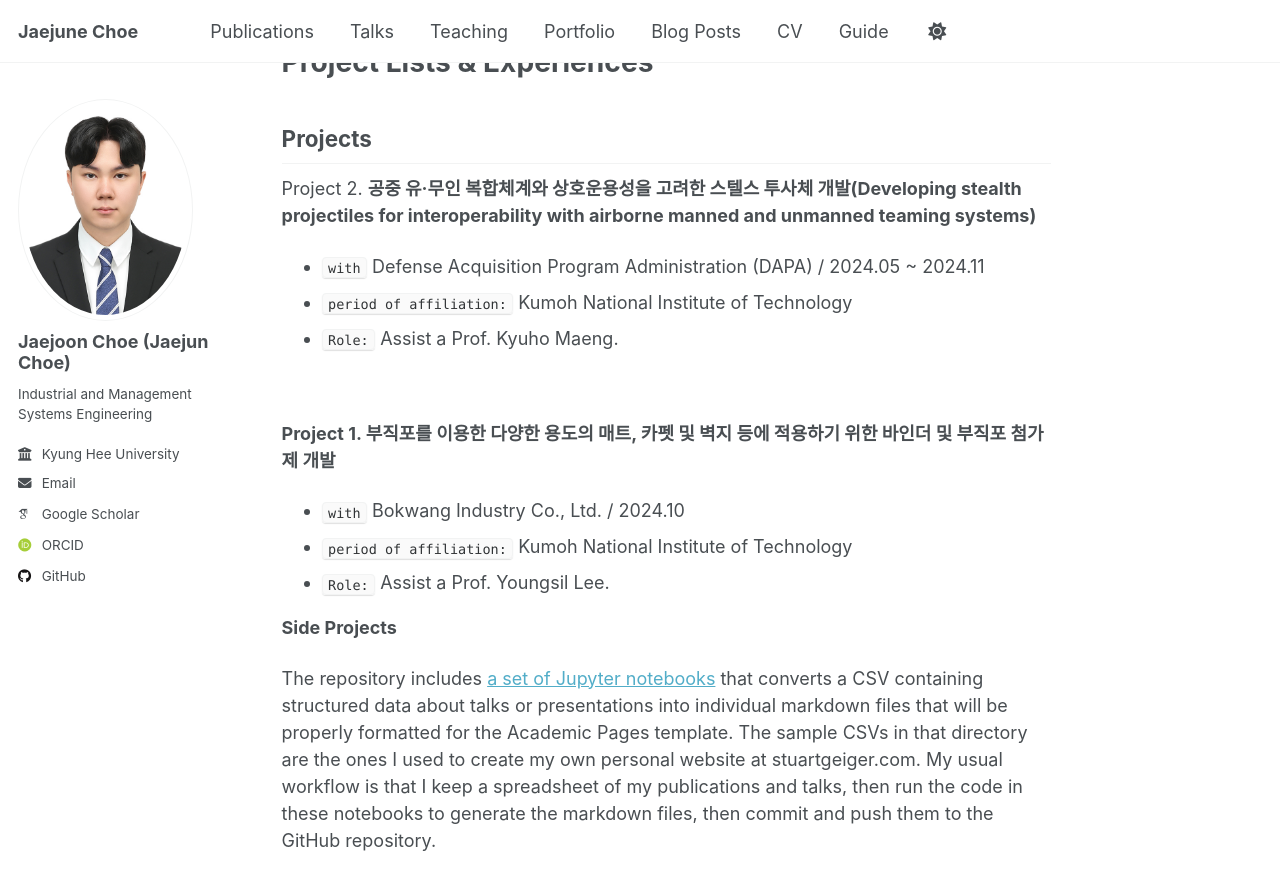
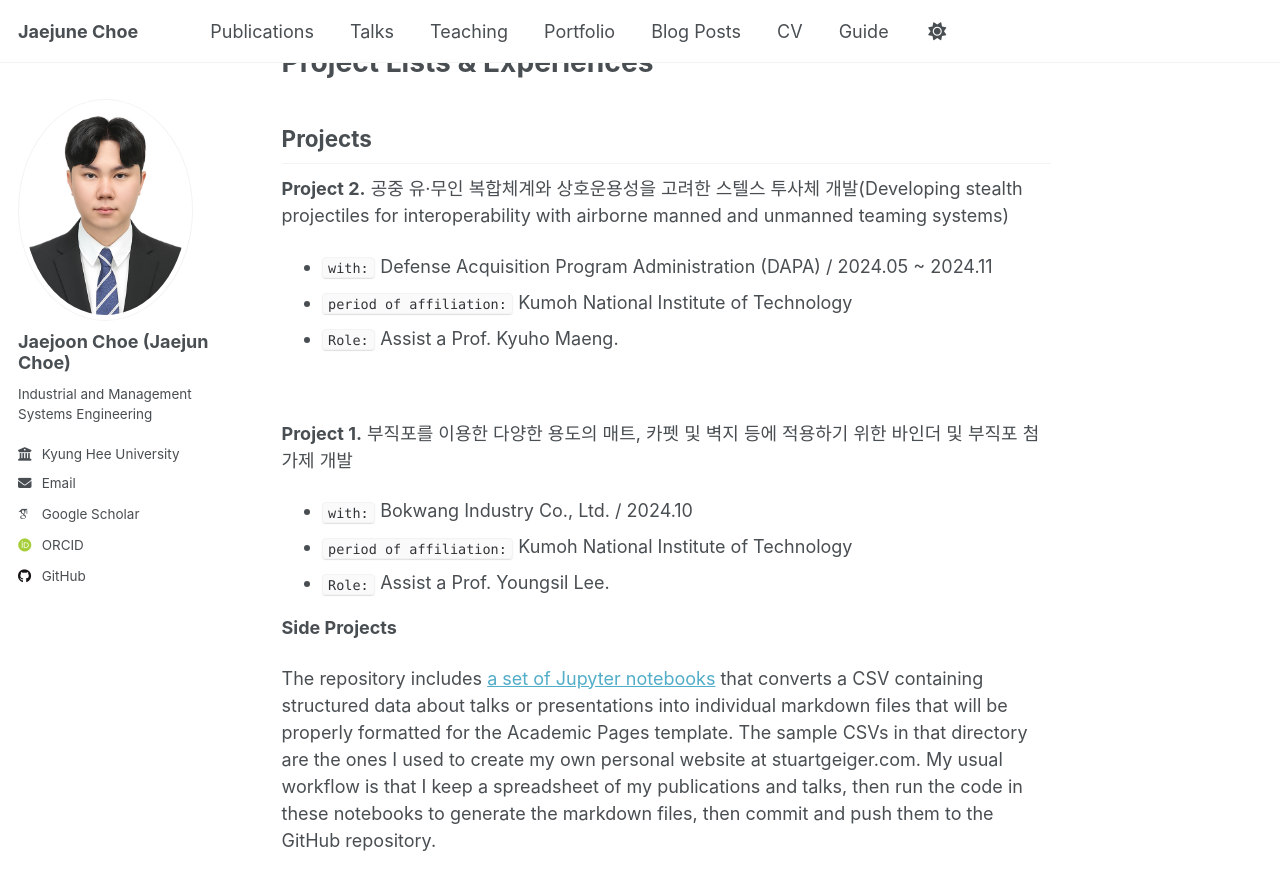
Before and after one commit to jaejunchoe/jaejunchoe.github.io, a Jekyll site: the page built from _pages/about.md, in a window 1280 px wide and 900 px high, scrolled down 933 px. Shown: the top 890 px of the window. Built offline with Jekyll 4.4.1, drawn with Linux system fonts in a browser that asks for light colours; some web fonts are replaced.

Commit message:
initial commit

```diff
--- a/_pages/about.md
+++ b/_pages/about.md
@@ -39,15 +39,15 @@ Project Lists & Experiences
 **Projects**
 ----
 
-Project 2. **공중 유·무인 복합체계와 상호운용성을 고려한 스텔스 투사체 개발(Developing stealth projectiles for interoperability with airborne manned and unmanned teaming systems)**
-- `with` Defense Acquisition Program Administration (DAPA) / 2024.05 ~ 2024.11
+**Project 2.** 공중 유·무인 복합체계와 상호운용성을 고려한 스텔스 투사체 개발(Developing stealth projectiles for interoperability with airborne manned and unmanned teaming systems)
+- `with:` Defense Acquisition Program Administration (DAPA) / 2024.05 ~ 2024.11
 - `period of affiliation:` Kumoh National Institute of Technology
 - `Role:` Assist a Prof. Kyuho Maeng.
 
 <br/>
 
-**Project 1. 부직포를 이용한 다양한 용도의 매트, 카펫 및 벽지 등에 적용하기 위한 바인더 및 부직포 첨가제 개발**
-- `with` Bokwang Industry Co., Ltd. / 2024.10
+**Project 1.** 부직포를 이용한 다양한 용도의 매트, 카펫 및 벽지 등에 적용하기 위한 바인더 및 부직포 첨가제 개발
+- `with:` Bokwang Industry Co., Ltd. / 2024.10
 - `period of affiliation:` Kumoh National Institute of Technology
 - `Role:` Assist a Prof. Youngsil Lee.
 
```
